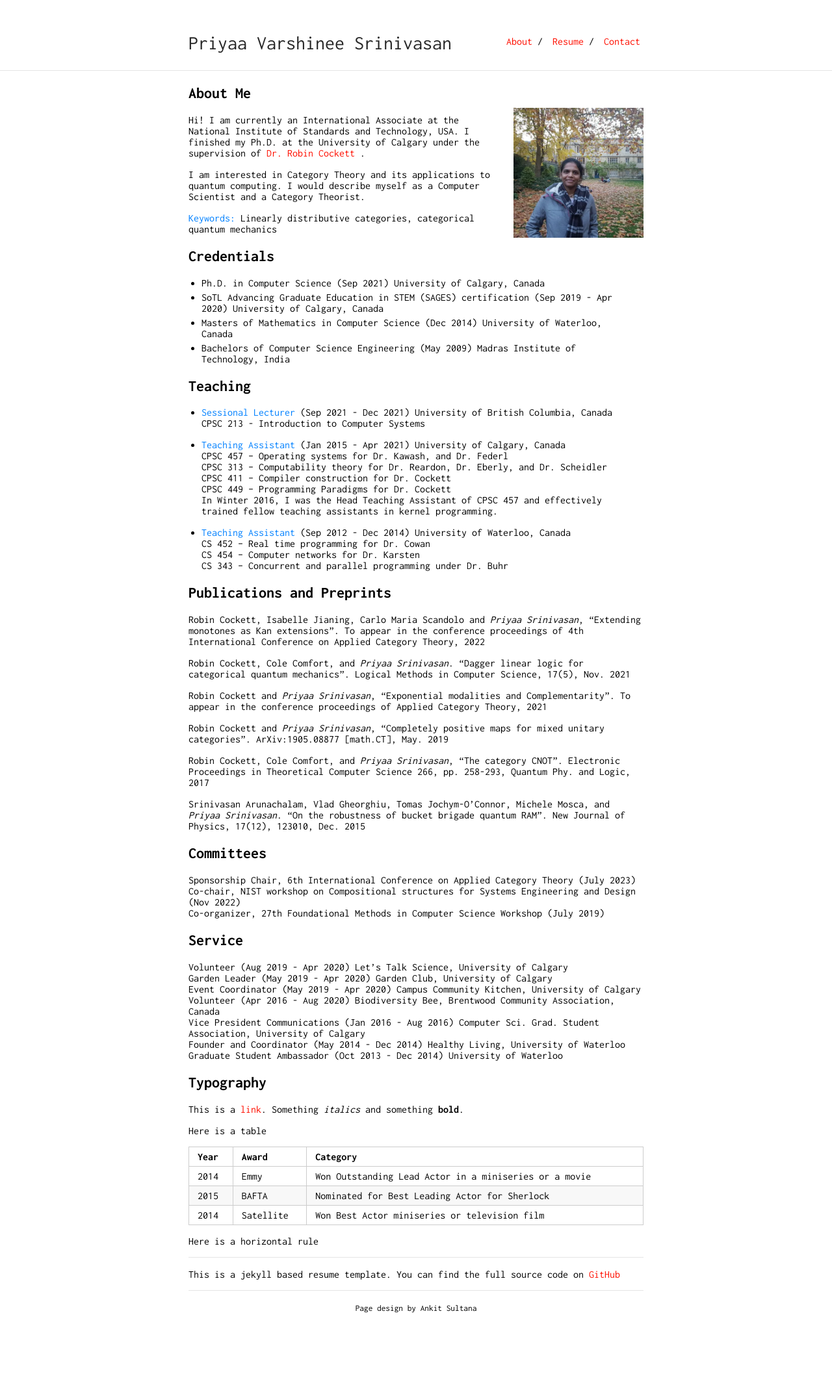
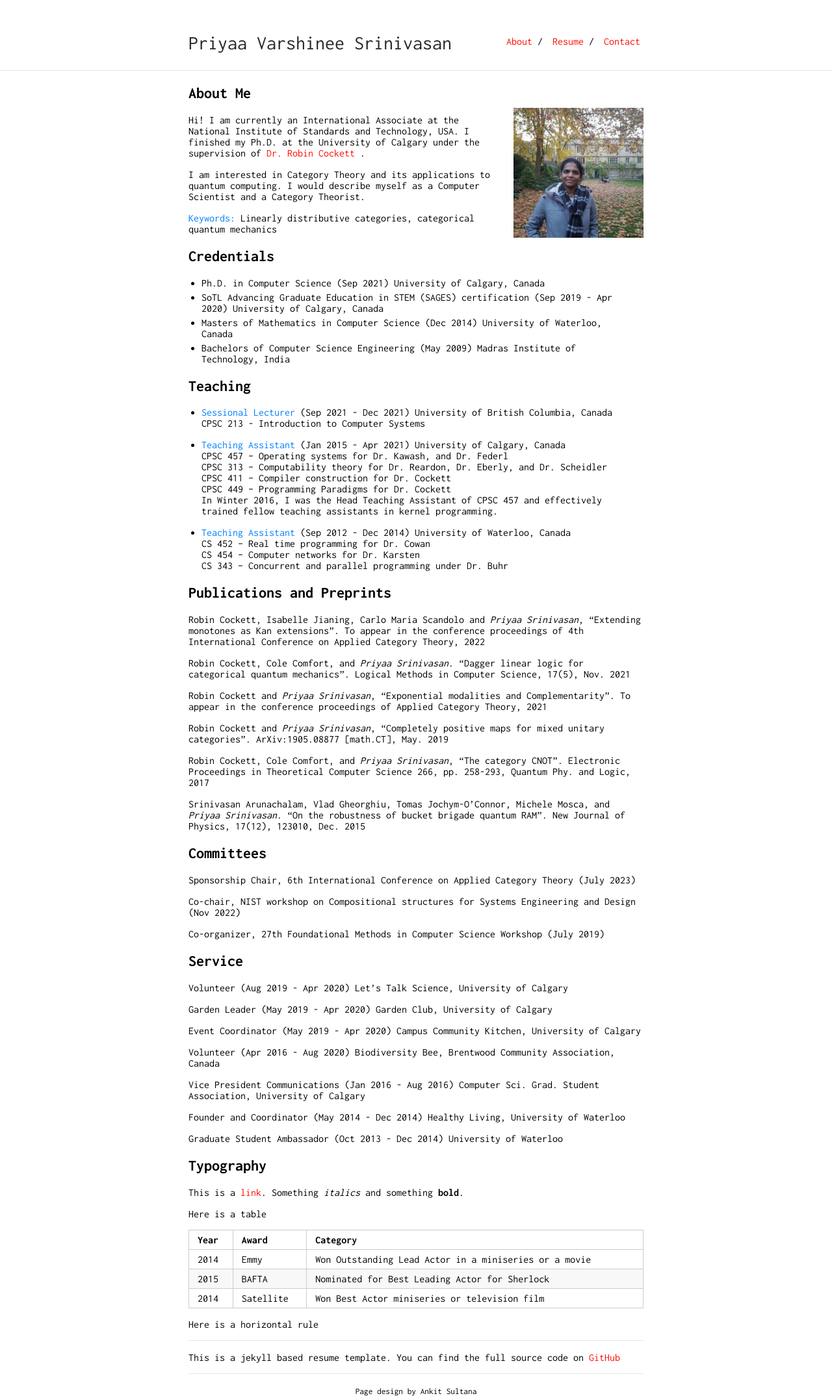
Before and after one commit to priyaasrini/priyaasrini.github.io, a Jekyll site: the page built from index.md, in a window 1280 px wide. Shown: the whole page at 65% size. Built offline with Jekyll 4.4.1, drawn with Linux system fonts in a browser that asks for light colours; our own code applies the rules of GitHub Pages for plain Markdown files; before the commit the page ends 2021 px from its top, so only the background shows below that.

Commit message:
Publications, preprints, committees, and service

```diff
--- a/index.md
+++ b/index.md
@@ -51,18 +51,26 @@ CS 343 – Concurrent and parallel programming under Dr. Buhr <br>
 
 ## Committees
 
-Sponsorship Chair, 6th International Conference on Applied Category Theory (July 2023) <br>
-Co-chair, NIST workshop on Compositional structures for Systems Engineering and Design (Nov 2022) <br>
-Co-organizer, 27th Foundational Methods in Computer Science Workshop (July 2019) <br>
+Sponsorship Chair, 6th International Conference on Applied Category Theory (July 2023)
+
+Co-chair, NIST workshop on Compositional structures for Systems Engineering and Design (Nov 2022)
+
+Co-organizer, 27th Foundational Methods in Computer Science Workshop (July 2019)
 
 ## Service
 
-Volunteer (Aug 2019 - Apr 2020) Let's Talk Science, University of Calgary <br>
-Garden Leader (May 2019 - Apr 2020) Garden Club, University of Calgary <br>
-Event Coordinator (May 2019 - Apr 2020) Campus Community Kitchen, University of Calgary <br>
-Volunteer (Apr 2016 - Aug 2020) Biodiversity Bee, Brentwood Community Association, Canada <br>
-Vice President Communications (Jan 2016 - Aug 2016) Computer Sci. Grad. Student Association, University of Calgary <br>
-Founder and Coordinator (May 2014 - Dec 2014) Healthy Living, University of Waterloo <br>
+Volunteer (Aug 2019 - Apr 2020) Let's Talk Science, University of Calgary
+
+Garden Leader (May 2019 - Apr 2020) Garden Club, University of Calgary
+
+Event Coordinator (May 2019 - Apr 2020) Campus Community Kitchen, University of Calgary
+
+Volunteer (Apr 2016 - Aug 2020) Biodiversity Bee, Brentwood Community Association, Canada
+
+Vice President Communications (Jan 2016 - Aug 2016) Computer Sci. Grad. Student Association, University of Calgary
+
+Founder and Coordinator (May 2014 - Dec 2014) Healthy Living, University of Waterloo
+
 Graduate Student Ambassador (Oct 2013 - Dec 2014) University of Waterloo
 
 ## Typography
```
